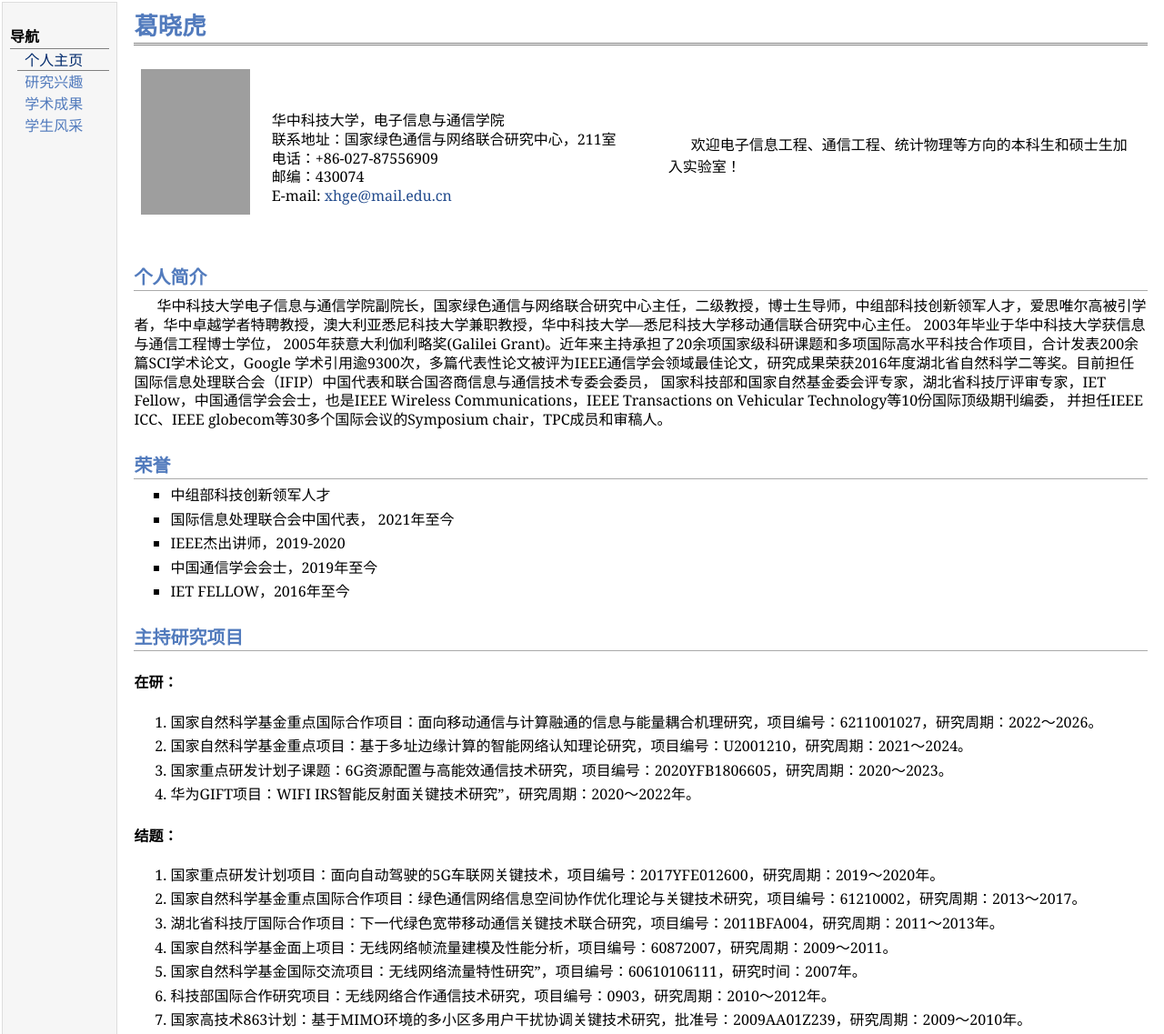
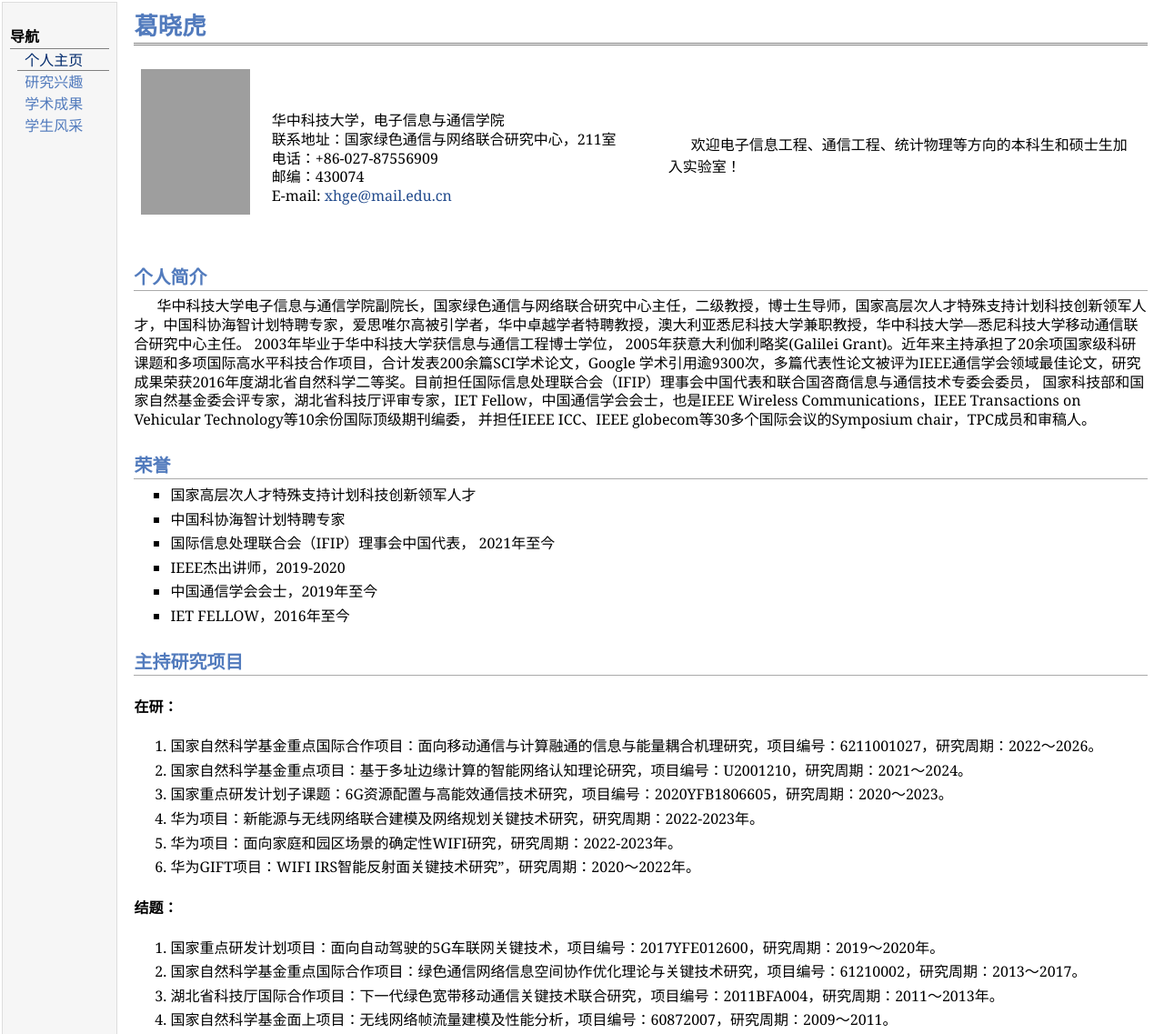
Before and after one commit to helloGreat/helloGreat.github.io, a plain HTML site: page index.html in a window 1280 px wide. Shown: the top 1137 px of the page at 91% size. Drawn offline with Linux system fonts and the light colour scheme; grey boxes are pictures that could not be loaded.

Commit message:
Update index.html

```diff
--- a/index.html
+++ b/index.html
@@ -49,14 +49,15 @@ E-mail: <a href="mailto:xhge@mail.edu.cn">xhge@mail.edu.cn</a></p>
 </table>
 
 <h2>个人简介</h2>
-<p>&nbsp;&nbsp;&nbsp;&nbsp;&nbsp; 华中科技大学电子信息与通信学院副院长，国家绿色通信与网络联合研究中心主任，二级教授，博士生导师，中组部科技创新领军人才，爱思唯尔高被引学者，华中卓越学者特聘教授，澳大利亚悉尼科技大学兼职教授，华中科技大学—悉尼科技大学移动通信联合研究中心主任。
-  2003年毕业于华中科技大学获信息与通信工程博士学位， 2005年获意大利伽利略奖(Galilei Grant)。近年来主持承担了20余项国家级科研课题和多项国际高水平科技合作项目，合计发表200余篇SCI学术论文，Google 学术引用逾9300次，多篇代表性论文被评为IEEE通信学会领域最佳论文，研究成果荣获2016年度湖北省自然科学二等奖。目前担任国际信息处理联合会（IFIP）中国代表和联合国咨商信息与通信技术专委会委员，
-  国家科技部和国家自然基金委会评专家，湖北省科技厅评审专家，IET Fellow，中国通信学会会士，也是IEEE Wireless Communications，IEEE Transactions on Vehicular Technology等10份国际顶级期刊编委，
+<p>&nbsp;&nbsp;&nbsp;&nbsp;&nbsp; 华中科技大学电子信息与通信学院副院长，国家绿色通信与网络联合研究中心主任，二级教授，博士生导师，国家高层次人才特殊支持计划科技创新领军人才，中国科协海智计划特聘专家，爱思唯尔高被引学者，华中卓越学者特聘教授，澳大利亚悉尼科技大学兼职教授，华中科技大学—悉尼科技大学移动通信联合研究中心主任。
+  2003年毕业于华中科技大学获信息与通信工程博士学位， 2005年获意大利伽利略奖(Galilei Grant)。近年来主持承担了20余项国家级科研课题和多项国际高水平科技合作项目，合计发表200余篇SCI学术论文，Google 学术引用逾9300次，多篇代表性论文被评为IEEE通信学会领域最佳论文，研究成果荣获2016年度湖北省自然科学二等奖。目前担任国际信息处理联合会（IFIP）理事会中国代表和联合国咨商信息与通信技术专委会委员，
+  国家科技部和国家自然基金委会评专家，湖北省科技厅评审专家，IET Fellow，中国通信学会会士，也是IEEE Wireless Communications，IEEE Transactions on Vehicular Technology等10余份国际顶级期刊编委，
   并担任IEEE ICC、IEEE globecom等30多个国际会议的Symposium chair，TPC成员和审稿人。</p>
 <h2>荣誉</h2>
 <ul>
-<li><p>中组部科技创新领军人才</p></li>
-<li><p>国际信息处理联合会中国代表， 2021年至今</p></li>
+<li><p>国家高层次人才特殊支持计划科技创新领军人才</p></li>
+<li><p>中国科协海智计划特聘专家</p></li>
+<li><p>国际信息处理联合会（IFIP）理事会中国代表， 2021年至今</p></li>
 <li><p> IEEE杰出讲师，2019-2020</p></li>
 <li><p> 中国通信学会会士，2019年至今</p></li>
 <li><p>IET FELLOW，2016年至今</p></li>
@@ -68,7 +69,10 @@ E-mail: <a href="mailto:xhge@mail.edu.cn">xhge@mail.edu.cn</a></p>
     <li><p>国家自然科学基金重点国际合作项目：面向移动通信与计算融通的信息与能量耦合机理研究，项目编号：6211001027，研究周期：2022～2026。</p></li>
     <li><p>国家自然科学基金重点项目：基于多址边缘计算的智能网络认知理论研究，项目编号：U2001210，研究周期：2021～2024。</p></li>
     <li><p>国家重点研发计划子课题：6G资源配置与高能效通信技术研究，项目编号：2020YFB1806605，研究周期：2020～2023。</p></li>
+    <li><p>华为项目：新能源与无线网络联合建模及网络规划关键技术研究，研究周期：2022-2023年。 </p></li>
+    <li><p>华为项目：面向家庭和园区场景的确定性WIFI研究，研究周期：2022-2023年。</p></li>
     <li><p>华为GIFT项目：WIFI IRS智能反射面关键技术研究”，研究周期：2020～2022年。</p></li>
+
 </ol>
 <h4>结题：</h4>
 <ol>
```
